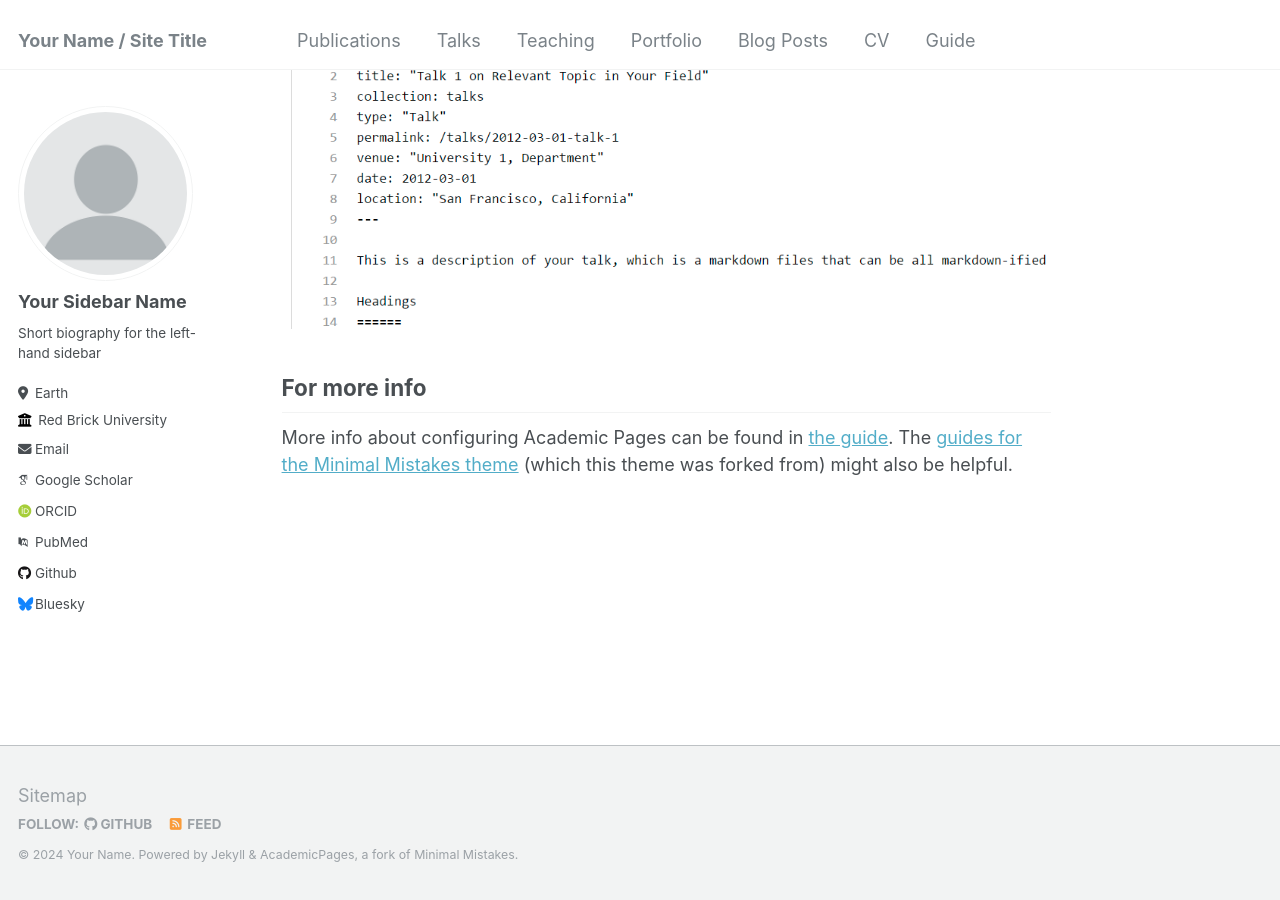
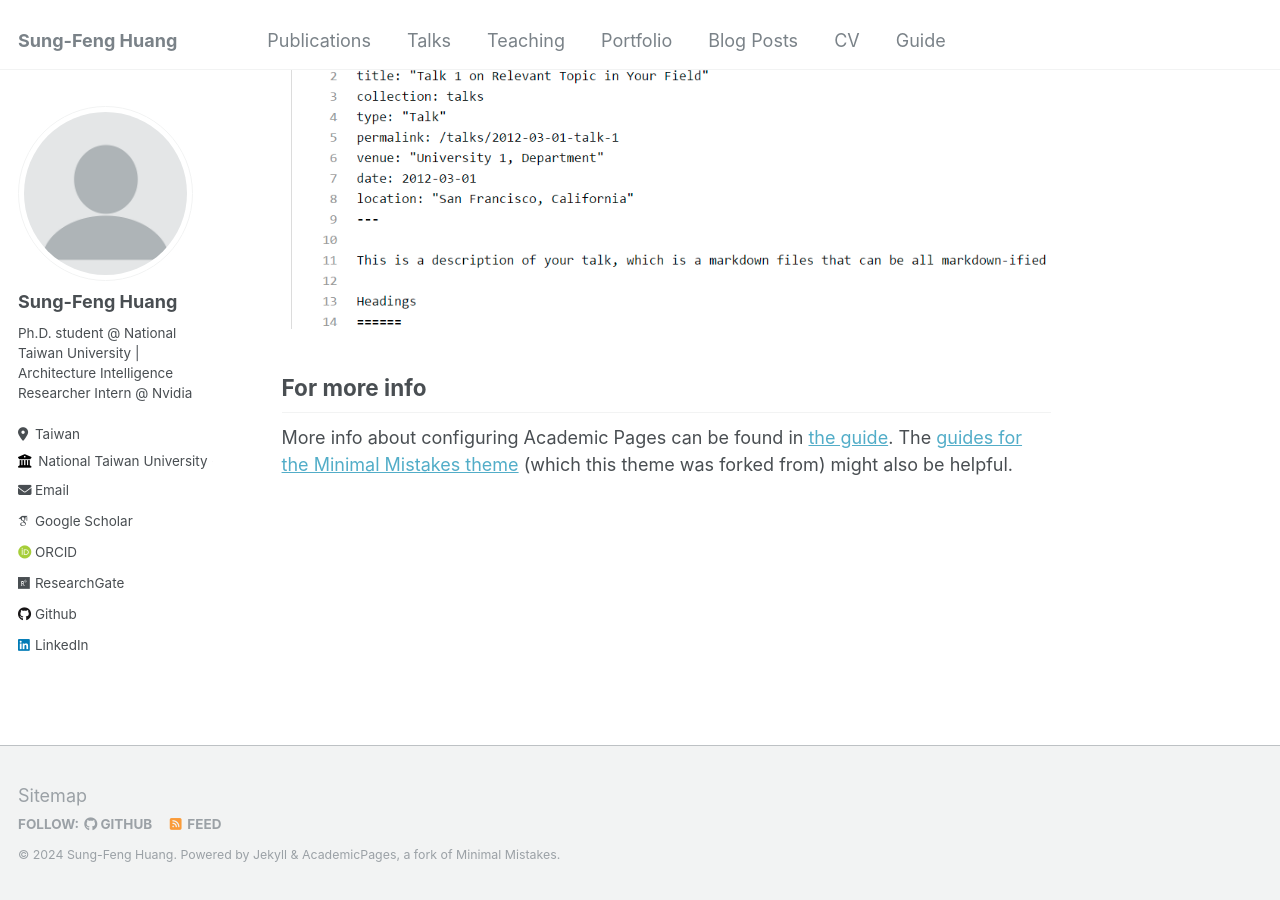
Before and after one commit to SungFeng-Huang/sungfeng-huang.github.io, a Jekyll site: the page built from _pages/about.md, in a window 1280 px wide and 900 px high, scrolled down 2660 px. Built offline with Jekyll 4.4.1, drawn with Linux system fonts in a browser that asks for light colours; some web fonts are replaced.

Commit message:
update _config.yml

```diff
--- a/_config.yml
+++ b/_config.yml
@@ -8,13 +8,13 @@
 
 # Basic Site Settings
 locale                   : "en-US"
-title                    : "Your Name / Site Title"
+title                    : "Sung-Feng Huang"
 title_separator          : "-"
-name                     : &name "Your Name"
-description              : &description "personal description"
-url                      : https://academicpages.github.io # the base hostname & protocol for your site e.g. "https://mmistakes.github.io"
+name                     : &name "Sung-Feng Huang"
+description              : &description "Ph.D. student @ National Taiwan University | Architecture Intelligence Researcher Intern @ Nvidia"
+url                      : https://sungfeng-huang.github.io # the base hostname & protocol for your site e.g. "https://mmistakes.github.io"
 baseurl                  : "" # the subpath of your site, e.g. "/blog"
-repository               : "academicpages/academicpages.github.io"
+repository               : "SungFeng-Huang/sungfeng-huang.github.io"
 
 # Site Author - The following control what appear as part of the author content on the side bar.
 #               If a field is blank the icon and link will not appear, otherwise it will be shown.
@@ -22,33 +22,33 @@ repository               : "academicpages/academicpages.github.io"
 author:
   # Biographic information
   avatar           : "profile.png"
-  name             : "Your Sidebar Name"
+  name             : "Sung-Feng Huang"
   pronouns         : # example: "she/her"
-  bio              : "Short biography for the left-hand sidebar"
-  location         : "Earth"
-  employer         : "Red Brick University"
+  bio              : "Ph.D. student @ National Taiwan University | Architecture Intelligence Researcher Intern @ Nvidia"
+  location         : "Taiwan"
+  employer         : "National Taiwan University (NTU)"
   uri              : # URL
-  email            : "none@example.org"
+  email            : "f06942045@ntu.edu.tw"
 
   # Academic websites
   arxiv            : # URL - Update with the correct link to your profile
-  googlescholar    : "https://scholar.google.com/citations?user=PS_CX0AAAAAJ"
+  googlescholar    : "https://scholar.google.com/citations?user=dtZ_69AAAAAJ"
   impactstory      : # URL
-  orcid            : "http://orcid.org/yourorcidurl"
+  orcid            : "https://orcid.org/0000-0002-9720-811X"
   semantic         : # URL
-  pubmed           : "https://www.ncbi.nlm.nih.gov/pubmed/?term=john+snow"
-  researchgate     : # URL
+  pubmed           : # URL
+  researchgate     : "https://www.researchgate.net/profile/Sung-Feng-Huang"
 
   # Repositories and software development
   bitbucket        : # Username - Update with your username on the site
   codepen          : # Username
   dribbble         : # Username
-  github           : "academicpages"
+  github           : "SungFeng-Huang"
   kaggle           : # Username
   stackoverflow    : # User number or user number and name (i.e., use "1" or "1/jeff-atwood")
 
   # Social media
-  bluesky          : "bsky.app" # Replace this with you Bluesky username
+  bluesky          : # Replace this with you Bluesky username
   facebook         : # Username
   flickr           : # Username
   foursquare       : # Username
@@ -57,7 +57,7 @@ author:
   keybase          : # Username
   instagram        : # Username
   lastfm           : # Username
-  linkedin         : # Username
+  linkedin         : "sungfeng-huang"
   mastodon         : # URL
   medium           : # URL
   pinterest        : # Username
```
